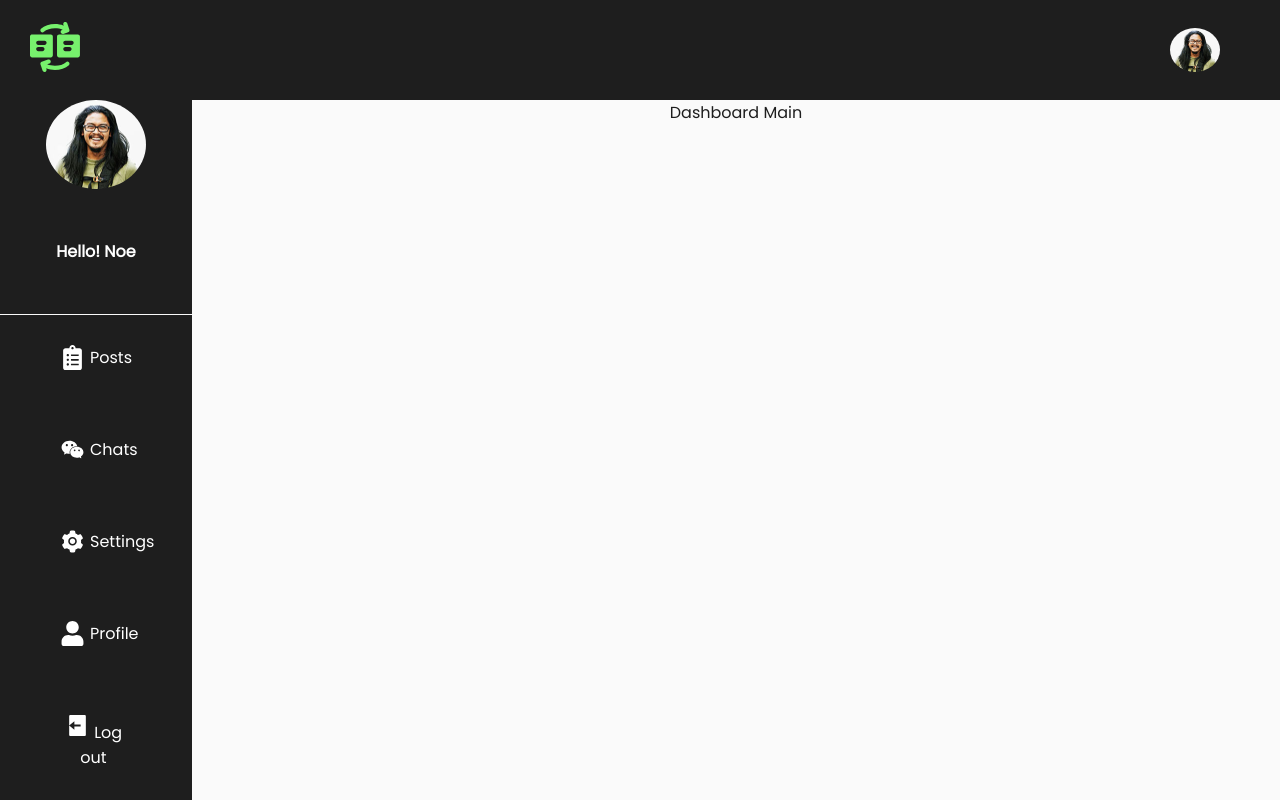
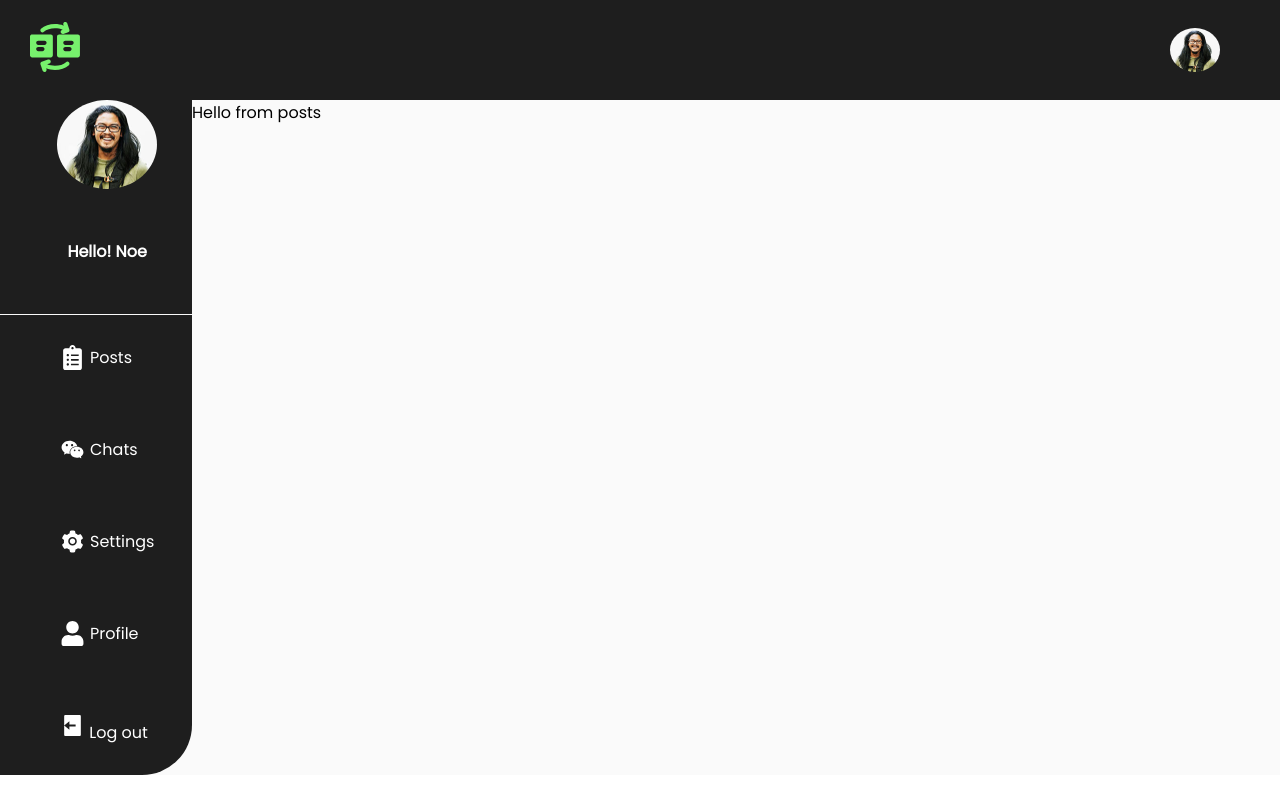
Before and after one commit to nzavaletac/front-ranti, a React (Create React App) app: page /account in a window 1280 px wide. Built offline with nearby package versions, Linux system fonts and the light colour scheme.

Commit message:
dashboard admin finished

```diff
--- a/src/App.js
+++ b/src/App.js
@@ -10,10 +10,10 @@ function App() {
     <Router>
       <Routes>
         <Route path="/" element={<Home />} />
-        <Route path="/account" element={<Admin />} />
         <Route path="/login" element={<LoginPage />} />
         <Route path="/register" element={<RegisterPage />} />
         <Route path="/products/:productId" element={<DetailPage />} />
+        <Route path="/account/*" element={<Admin />} />
       </Routes>
     </Router>
   );
--- /dev/null
+++ b/src/admin/components/Chats.js
@@ -0,0 +1,5 @@
+import React from "react";
+
+export const Chats = () => {
+  return <div>Hello from Chats</div>;
+};
--- a/src/admin/components/MainElements.js
+++ b/src/admin/components/MainElements.js
@@ -3,74 +3,11 @@ import styled from "styled-components";
 export const Container = styled.div`
   display: flex;
   flex-wrap: wrap;
-  justify-content: center;
   width: 100%;
-  height: calc(100vh - 100px);
-  color: #fff;
-`;
-
-export const Aside = styled.aside`
-  display: flex;
-  background-color: #1e1e1e;
-  width: 15%;
   height: auto;
-  flex-direction: column;
-  text-align: center;
+  background-color: #fafafa;
 `;
 
 export const Body = styled.div`
-  display: flex;
-  justify-content: center;
-  flex-wrap: wrap;
-  background-color: #fafafa;
   width: 85%;
-  height: auto;
-  color: #1e1e1e;
 `;
-
-export const AsideContainer = styled.div`
-  display: flex;
-  flex-wrap: wrap;
-  justify-content: center;
-  text-align: center;
-`;
-
-export const HeaderMenuProfile = styled.div`
-  align-items: center;
-  display: flex;
-  cursor: pointer;
-  margin-bottom: 50px;
-  flex-direction: column;
-`;
-
-export const HeaderMenuProfileImg = styled.img`
-  width: 100px;
-`;
-
-export const UserName = styled.h4`
-  text-align: center;
-  color: #fff;
-  margin-top: 50px;
-`;
-
-export const UnOrderList = styled.ul`
-  display: flex;
-  flex-direction: column;
-  justify-content: center;
-  list-style: none;
-  width: 100%;
-  border-top: 1px solid #fafafa;
-
-  & li {
-    display: flex;
-    padding: 30px 60px;
-    & span {
-      margin-right: 5px;
-    }
-    &:hover {
-      color: #1e1e1e;
-      background-color: #fafafa;
-      cursor: pointer;
-    }
-  }
-`;
--- /dev/null
+++ b/src/admin/components/Posts.js
@@ -0,0 +1,5 @@
+import React from "react";
+
+export const Posts = () => {
+  return <div>Hello from posts</div>;
+};
--- /dev/null
+++ b/src/admin/components/Profile.js
@@ -0,0 +1,5 @@
+import React from "react";
+
+export const Profile = () => {
+  return <div>Hello from Profile</div>;
+};
--- /dev/null
+++ b/src/admin/components/Settings.js
@@ -0,0 +1,5 @@
+import React from "react";
+
+export const Settings = () => {
+  return <div>Hello from settings</div>;
+};
--- /dev/null
+++ b/src/admin/components/Sidebar.js
@@ -0,0 +1,70 @@
+import React from "react";
+import { AiFillSetting, AiFillWechat } from "react-icons/ai";
+import { FaClipboardList, FaUser } from "react-icons/fa";
+import { RiLogoutBoxFill } from "react-icons/ri";
+import {
+  Aside,
+  AsideContainer,
+  HeaderMenuProfile,
+  HeaderMenuProfileImg,
+  NavLink,
+  UnOrderList,
+  UserName,
+} from "./SidebarElements";
+import profileImg from "../../assets/images/user.svg";
+
+export const Sidebar = () => {
+  return (
+    <>
+      <Aside>
+        <AsideContainer>
+          <HeaderMenuProfile>
+            <HeaderMenuProfileImg src={profileImg} />
+            <UserName>Hello! Noe</UserName>
+          </HeaderMenuProfile>
+          <UnOrderList>
+            <NavLink to="/account/posts" activeStyle>
+              <li>
+                <span>
+                  <FaClipboardList size="25px" />
+                </span>
+                Posts
+              </li>
+            </NavLink>
+            <NavLink to="/account/chats" activeStyle>
+              <li>
+                <span>
+                  <AiFillWechat size="25px" />
+                </span>
+                Chats
+              </li>
+            </NavLink>
+            <NavLink to="/account/settings" activeStyle>
+              <li>
+                <span>
+                  <AiFillSetting size="25px" />
+                </span>
+                Settings
+              </li>
+            </NavLink>
+            <NavLink to="/account/profile" activeStyle>
+              <li>
+                <span>
+                  <FaUser size="25px" />
+                </span>
+                Profile
+              </li>
+            </NavLink>
+            <NavLink to="/" activeStyle>
+              <li>
+                <span>
+                  <RiLogoutBoxFill size="25px" /> Log out
+                </span>
+              </li>
+            </NavLink>
+          </UnOrderList>
+        </AsideContainer>
+      </Aside>
+    </>
+  );
+};
--- /dev/null
+++ b/src/admin/components/SidebarElements.js
@@ -0,0 +1,67 @@
+import { Link } from "react-router-dom";
+import styled from "styled-components";
+
+export const Aside = styled.aside`
+  display: flex;
+  background-color: #1e1e1e;
+  width: 15%;
+  text-align: center;
+  color: #fff;
+  height: calc(100vh -100px);
+  border-bottom-right-radius: 50px;
+`;
+
+export const AsideContainer = styled.div`
+  display: flex;
+  flex-wrap: wrap;
+  justify-content: center;
+  text-align: center;
+`;
+
+export const HeaderMenuProfile = styled.div`
+  align-items: center;
+  display: flex;
+  cursor: pointer;
+  flex-direction: column;
+`;
+
+export const HeaderMenuProfileImg = styled.img`
+  width: 100px;
+`;
+
+export const UserName = styled.h4`
+  text-align: center;
+  color: #fff;
+  margin: 50px 0px;
+`;
+
+export const UnOrderList = styled.ul`
+  display: flex;
+  flex-direction: column;
+  justify-content: center;
+  list-style: none;
+  width: 100%;
+  border-top: 1px solid #fafafa;
+
+  & li {
+    display: flex;
+    padding: 30px 60px;
+    color: #fff;
+
+    & span {
+      margin-right: 5px;
+    }
+    &:hover {
+      color: #1e1e1e;
+      background-color: #fafafa;
+      cursor: pointer;
+    }
+  }
+`;
+
+export const NavLink = styled(Link)`
+  text-decoration: none;
+  &:active {
+    background-color: #fafafa;
+  }
+`;
--- a/src/admin/pages/Admin.js
+++ b/src/admin/pages/Admin.js
@@ -1,67 +1,28 @@
 import React from "react";
+import { Routes, Route } from "react-router-dom";
 import { NavBarProfile } from "../../components/NavBar/NavBarProfile";
-import {
-  Aside,
-  AsideContainer,
-  Body,
-  Container,
-  UnOrderList,
-  HeaderMenuProfile,
-  HeaderMenuProfileImg,
-  UserName,
-} from "../components/MainElements";
-import profileImg from "../../assets/images/user.svg";
-import { FaClipboardList, FaUser } from "react-icons/fa";
-import { AiFillSetting, AiFillWechat } from "react-icons/ai";
-import { RiLogoutBoxFill } from "react-icons/ri";
+import { Chats } from "../components/Chats";
+import { Container, Body } from "../components/MainElements";
+import { Posts } from "../components/Posts";
+import { Profile } from "../components/Profile";
+import { Settings } from "../components/Settings";
+import { Sidebar } from "../components/Sidebar";
 
 export const Admin = () => {
   return (
     <>
-      <NavBarProfile />
       <Container>
-        <Aside>
-          <AsideContainer>
-            <HeaderMenuProfile>
-              <HeaderMenuProfileImg src={profileImg} />
-              <UserName>Hello! Noe</UserName>
-            </HeaderMenuProfile>
-            <UnOrderList>
-              <li>
-                <span>
-                  <FaClipboardList size="25px" />
-                </span>
-                Posts
-              </li>
-              <li>
-                <span>
-                  <AiFillWechat size="25px" />
-                </span>
-                Chats
-              </li>
-              <li>
-                {" "}
-                <span>
-                  <AiFillSetting size="25px" />
-                </span>{" "}
-                Settings
-              </li>
-              <li>
-                {" "}
-                <span>
-                  <FaUser size="25px" />
-                </span>{" "}
-                Profile
-              </li>
-              <li>
-                <span>
-                  <RiLogoutBoxFill size="25px" /> Log out
-                </span>
-              </li>
-            </UnOrderList>
-          </AsideContainer>
-        </Aside>
-        <Body>Dashboard Main</Body>
+        <NavBarProfile />
+        <Sidebar />
+        <Body>
+          <Routes>
+            <Route path="/" element={<Posts />} />
+            <Route path="/posts" element={<Posts />} />
+            <Route path="/chats" element={<Chats />} />
+            <Route path="/settings" element={<Settings />} />
+            <Route path="/profile" element={<Profile />} />
+          </Routes>
+        </Body>
       </Container>
     </>
   );
```
